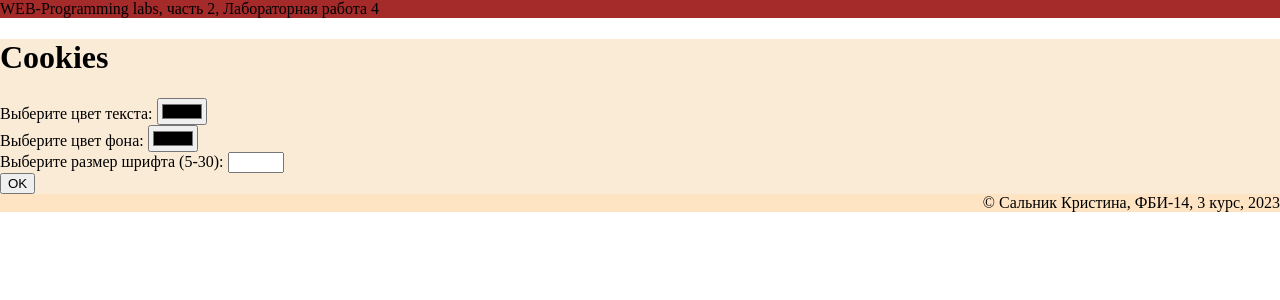
After one commit to KristinaSalnik/Millioner, a Flask app: page /lab4/cookies in a window 1280 px wide. The commit adds this page. Shown: the top 300 px of the page. Run offline with Flask 3, Linux system fonts and the light colour scheme.

Commit message:
Фон и размер и цвет текста

```diff
--- a/lab4.py
+++ b/lab4.py
@@ -98,3 +98,27 @@ def zerno():
             message = 'Такого объема сейчас нет в наличии.'
 
     return render_template('zerno.html', error=error, zerno=zerno, ves=ves, message=message)
+
+
+@lab4.route('/lab4/cookies', methods = ['GET', 'POST'])
+def cookies():
+    if request.method == 'GET':
+        return render_template('cookies.html')
+
+    color = request.form.get('color')
+    backcolor = request.form.get('backcolor')
+    font_size = request.form.get('font_size')
+    if color == backcolor:
+        # Если цвет текста совпадает с цветом фона
+        error_msg = 'Цвет текста и фона одинаковые, выберите разные цвета'
+        return render_template('error.html', error_msg=error_msg)
+    headers = {
+        'Set-Cookie': [
+            'color=' + color + ' ; path=/',
+            'backcolor=' + backcolor + ' ; path=/',
+            'font_size=' + str(font_size) + ' ; path=/'
+        ],
+        'Location': '/lab4/cookies'
+    }
+
+    return '', 303, headers
--- a/templates/base.html
+++ b/templates/base.html
@@ -5,6 +5,16 @@
     <meta name="viewport" content="width=device-width, initial-scale=1.0">
     <title>Сальник Кристина {% block lab %} {% endblock %}</title>
     <link rel="stylesheet" href="{{ url_for('static', filename ='main.css') }}">
+    {% if  request.cookies.get('color') and request.cookies.get('backcolor') and request.cookies.get('font_size') %}
+    <style>
+        body {
+            color: {{ request.cookies.get('color') }};
+            background-color: {{ request.cookies.get('backcolor') }};
+            font-size: {{ request.cookies.get('font_size') }}px;
+        }
+    </style>
+    {% endif %}
+
 </head>
 <body>
     <header>
--- /dev/null
+++ b/templates/cookies.html
@@ -0,0 +1,24 @@
+{% extends "base.html" %}
+
+{% block lab %}Лабораторная работа 4{% endblock %}
+
+{% block main %}
+    <h1>Cookies</h1>
+    <form method="post">
+        <div>
+            <label for="color">Выберите цвет текста:</label>
+            <input type="color" id="color" name="color">
+        </div>
+        <div>
+            <label for="backcolor">Выберите цвет фона:</label>
+            <input type="color" id="backcolor" name="backcolor">
+        </div>
+        <div>
+            <label for="font_size">Выберите размер шрифта (5-30):</label>
+            <input type="number" id="font_size" name="font_size" min="5" max="30">
+        </div>
+        <div>
+            <button type="submit">OK</button>
+        </div>
+    </form>
+{% endblock %}
```
